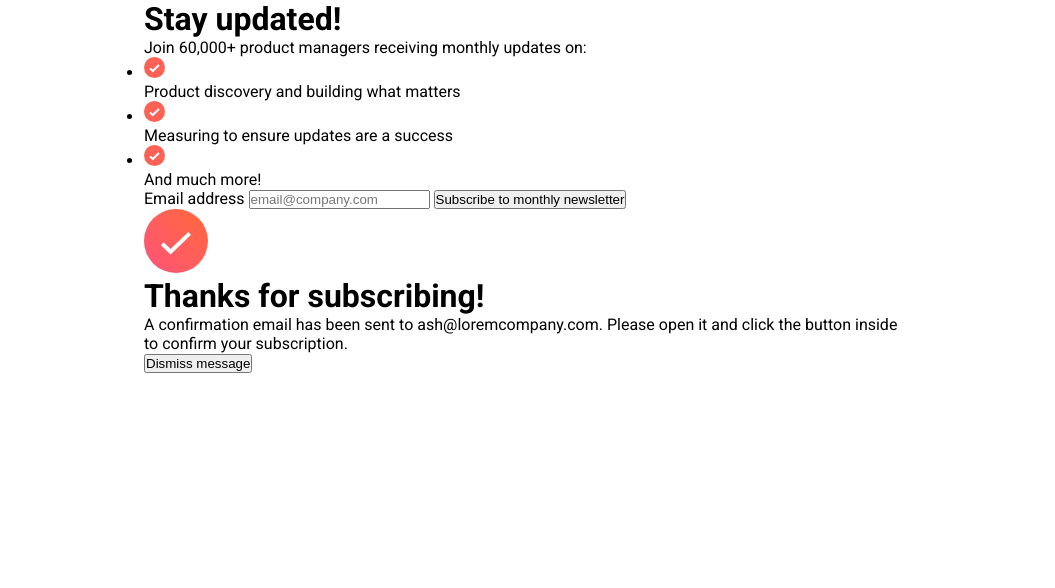
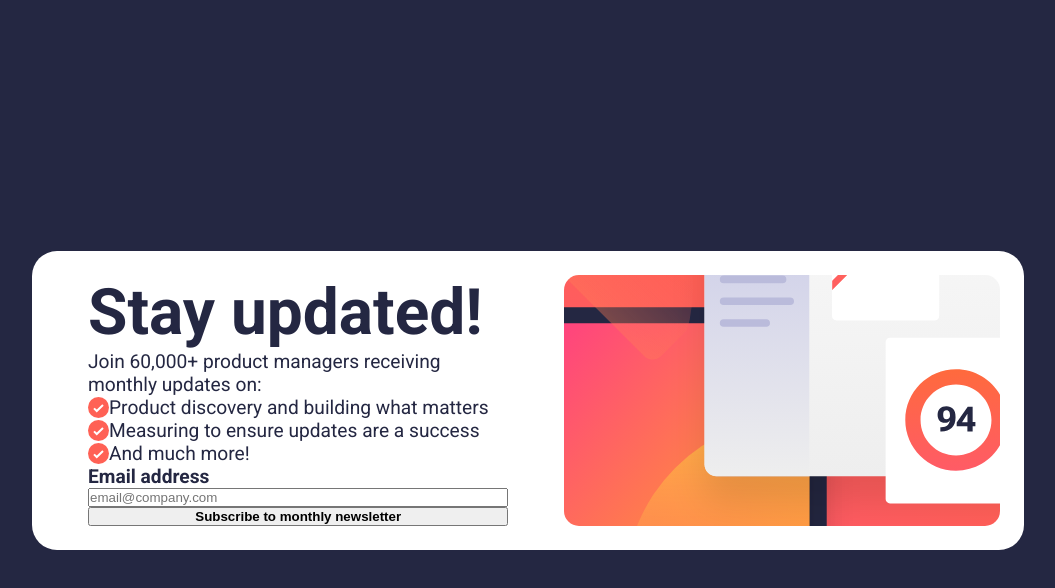
Before and after one commit to abdelilahelhaddad/newsletter-sign-up, a plain HTML site: page index.html in a window 1280 px wide. Shown: the whole page, without its empty margins (112-1167 px from the left). Drawn offline with Linux system fonts and the light colour scheme.

Commit message:
:fire: :art: Initialization :sparkles: :globe_with_meridians:

```diff
--- a/assets/css/style.scss
+++ b/assets/css/style.scss
@@ -7,7 +7,7 @@
 }
 
 $font-family: "Roboto", sans-serif;
-$font-size: 1rem;
+$font-size: 1.2rem;
 $font-weight-400: 400;
 $font-weight-700: 700;
 
@@ -18,12 +18,73 @@ $form: hsl(231, 7%, 60%);
 $white: hsl(0, 0%, 100%);
 
 body {
+  background-color: $secondary;
+  display: flex;
+  justify-content: center;
+  align-items: center;
+  height: 100vh;
   font-family: $font-family;
   font-size: $font-size;
+}
+
+p,
+input::placeholder {
+  font-weight: $font-weight-400;
+}
+
+h1,
+label,
+span,
+button {
+  font-weight: $font-weight-700;
 }
 
 .container {
   padding: 0 1rem;
   margin: 0 auto;
-  width: 800px;
+  width: 1024px;
 }
+
+.newsletter {
+  display: flex;
+  padding: 1.5rem 1.5rem 1.5rem 0;
+  background-color: $white;
+  color: $secondary;
+  border-radius: 25px;
+  .newsletter__content {
+    display: block;
+    width: 55%;
+    padding: 0 3.5rem;
+    h1 {
+      font-size: 4rem;
+    }
+    ul {
+      li {
+        display: flex;
+        list-style: none;
+      }
+    }
+    form {
+      display: flex;
+      flex-direction: column;
+    }
+  }
+  .newsletter__illustration {
+    width: 45%;
+    background-image: url("../images/illustration-sign-up-desktop.svg");
+    background-repeat: no-repeat;
+    background-size: cover;
+    background-position: center center;
+    border-radius: 15px;
+  }
+}
+
+.success {
+  display: none;
+}
+
+@media (max-width: 1024px) {
+  .container {
+    width: 750px;
+  }
+}
```
Also changed, not shown: assets/css/style.css, 1 other file.
